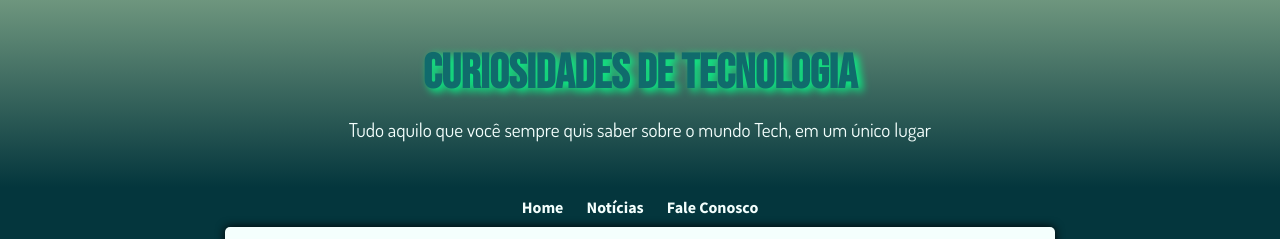
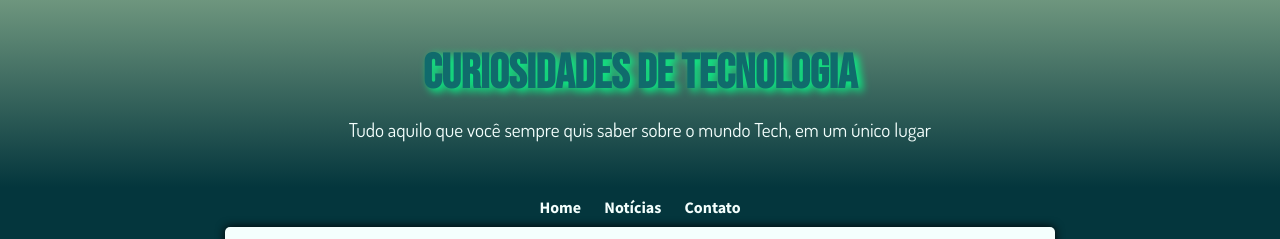
Before and after one commit to alexsanderlinn/hrml-css, a plain HTML site: page desafios/desafio-10/index.html in a window 1280 px wide. Shown: the top 239 px of the page. Drawn offline with Linux system fonts and the light colour scheme.

Commit message:
corrigindo nav de contato

```diff
--- a/desafios/desafio-10/index.html
+++ b/desafios/desafio-10/index.html
@@ -20,7 +20,7 @@
     <nav>
         <a href="#" class="navegation">Home</a>
         <a href="#" class="navegation">Notícias</a>
-        <a href="#" class="navegation">Fale Conosco</a>
+        <a href="#" class="navegation">Contato</a>
     </nav>
     <main>
         <article>
```
